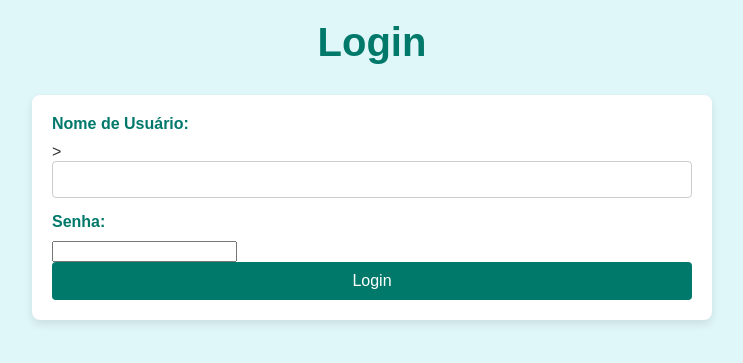
After one commit to lucasjdc/carterinha-vacinacao, a PHP site: page /login.php in a window 1280 px wide. The commit adds this page. Shown: the top 363 px of the page, without its empty margins (268-1011 px from the left). Run offline with PHP 8.4, Linux system fonts and the light colour scheme.

Commit message:
Foi criado a tela de login e cadastro de usuarios

```diff
--- /dev/null
+++ b/login.php
@@ -0,0 +1,47 @@
+<?php
+session_start();
+
+if ($_SERVER["REQUEST_METHOD"] == "POST") {
+    $db = new SQLite3('usuarios.db');
+
+    // Dados do formulário
+    $nome_usuario = $_POST['nome_usuario'];
+    $senha = $_POST['senha'];
+
+    // Verificar se o usuário existe
+    $query = "SELECT * FROM usuarios WHERE nome_usuario = '$nome_usuario'";
+    $resultado = $db->query($query);
+    $usuario = $resultado->fetchArray();
+
+    if ($usuario && password_verify($senha, $usuario['senha'])) {
+        // Autenticação bem-sucedida
+        $_SESSION['nome_usuario'] = $nome_usuario;
+        header('Location: index.php');
+    } else {
+        // Erro de login
+        echo "Nome de usuário ou senha incorretos.";
+    }
+}
+?>
+
+<!DOCTYPE html>
+<html lang="pt-BR">
+<head>
+    <meta charset="UTF-8">
+    <meta name="viewport" content="width=device-width, initial-scale=1.0">
+    <title>Login</title>
+    <link rel="stylesheet" href="style.css">
+</head>
+<body>
+    <h1>Login</h1>
+    <form action="login.php" method="post">
+        <label for="nome_usuario">Nome de Usuário:</label>>
+        <input type="text" id="nome_usuario" name="nome_usuario" required>
+        <br>
+        <label for="senha">Senha:</label>
+        <input type="password" id="senha" name="senha" required>
+        <br>
+        <input type="submit" value="Login">
+    </form>
+</body>
+</html>
--- /dev/null
+++ b/logout.php
@@ -0,0 +1,5 @@
+<?php
+session_start();
+session_destroy();
+header("location: login.php");
+?>
--- a/style.css
+++ b/style.css
@@ -88,3 +88,7 @@ form input[type="submit"] {
 form input[type="submit"]:hover {
     background-color: #004d40;
 }
+
+.form-group {
+    margin-bottom: 15px; /* Espaçamento entre as linhas do formulário */
+}
```
Also changed, not shown: index.php (+27 -1 lines), register.php (added, +51 -0 lines), carteira_vacinacao.db, usuarios.db (added), {nome_usuario}_carteira_vacinacao.db (added), 1 other file.
